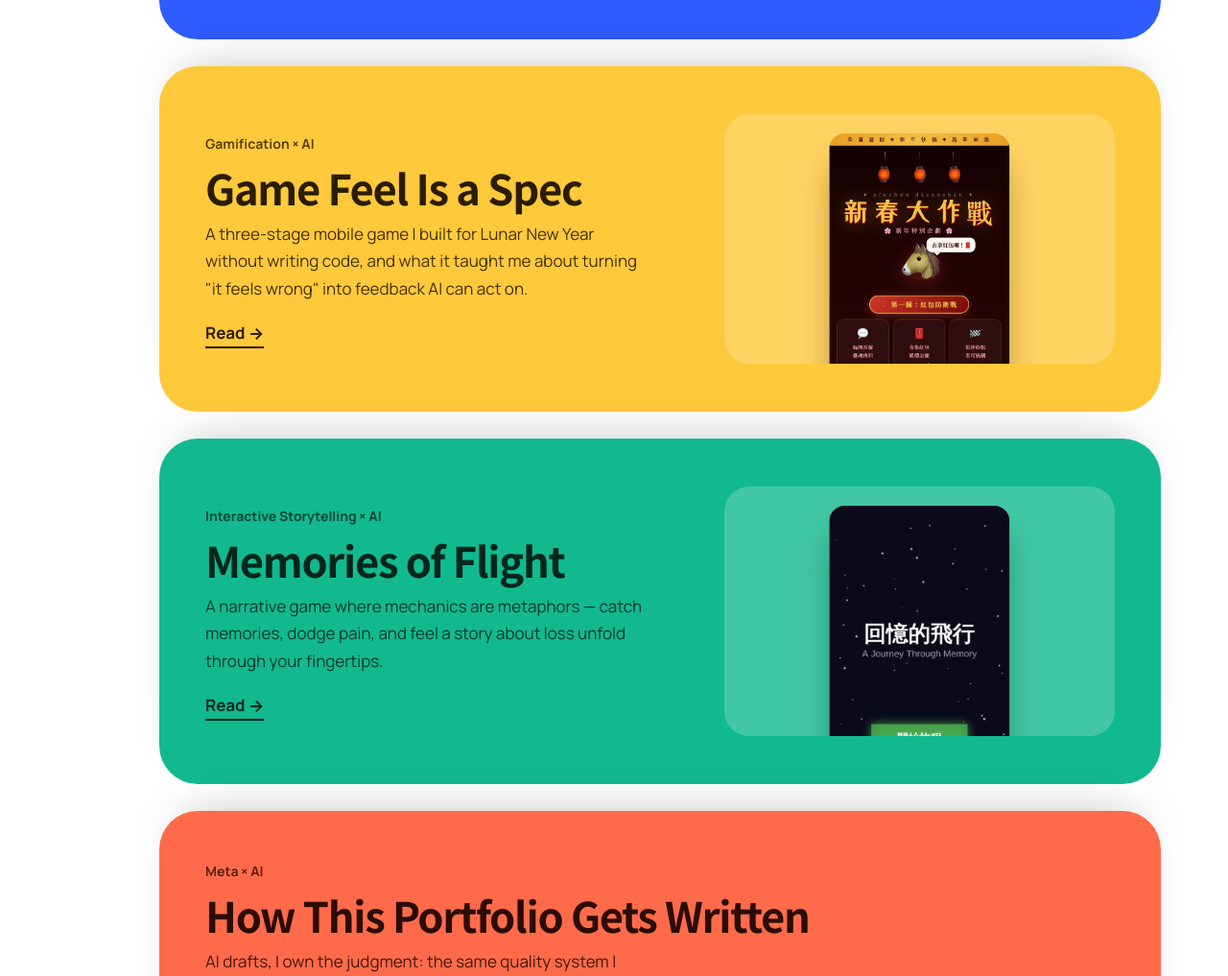
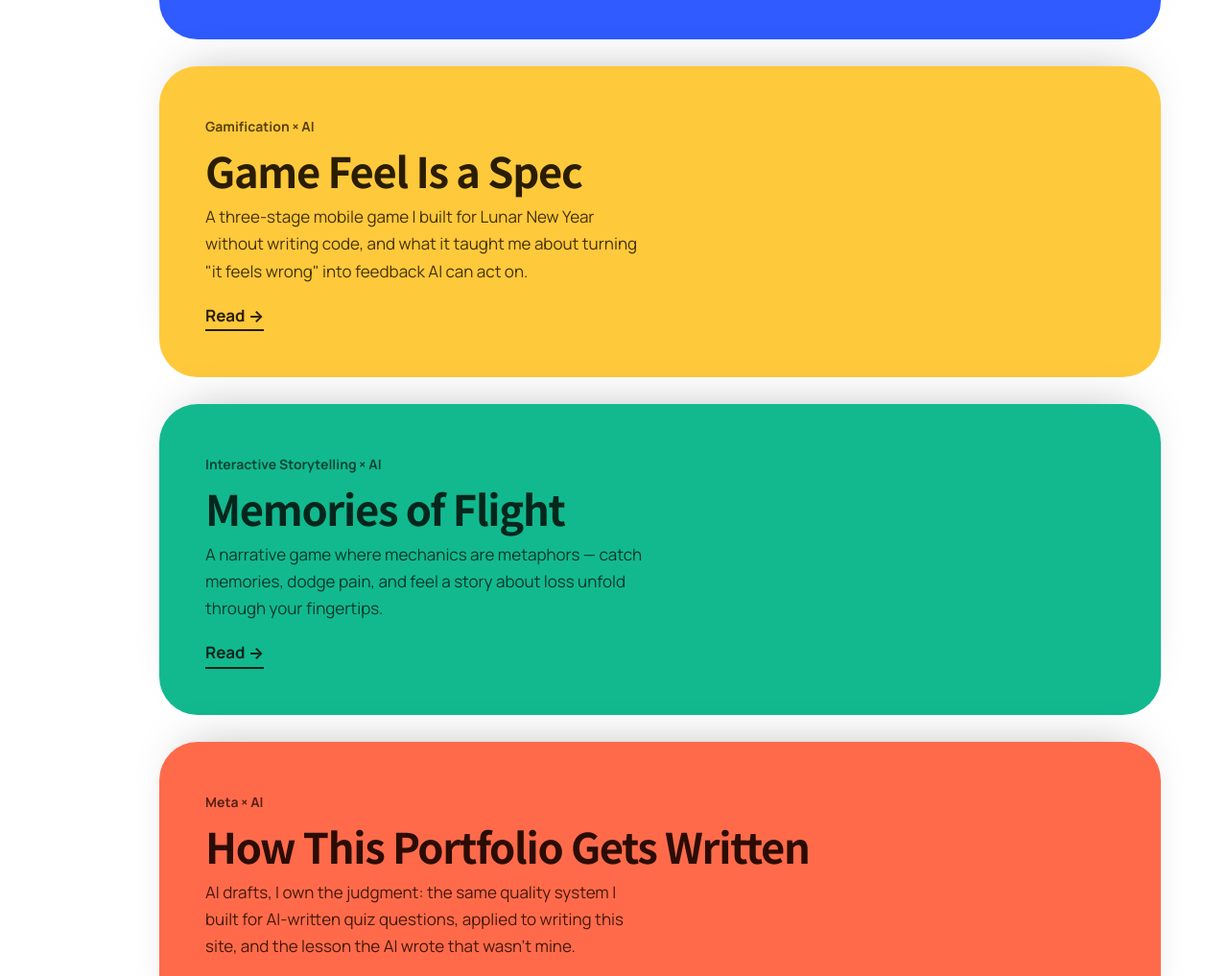
Before and after one commit to waitinghir/portfolio, a plain HTML site: page index.html in a window 1280 px wide. Shown: the part 2212-3229 px from the top of the page at 96% size. Drawn offline with Linux system fonts and the light colour scheme; animation ran at ten frames a second; a web font is replaced by a local one.

Commit message:
Home: text-only project cards
Co-Authored-By: Claude Opus 5.5 <noreply@anthropic.com>
Claude-Session: https://claude.ai/code/session_01YXNdLnzxdwqaFJAFyWbcP3

```diff
--- a/index.html
+++ b/index.html
@@ -44,12 +44,10 @@
   <h2 class="h2"><span class="lang-en">More projects</span><span class="lang-zh">其他專案</span></h2>
   <div class="deck"><a class="cardx c0 novis" href="projects/job-monitor/" style="--i:0">
       <div><span class="k">Automation × AI</span><h3><span class="lang-en">The Job Monitor That Lied for 27 Days</span><span class="lang-zh">那個騙了我 27 天的求職監控系統</span></h3><p><span class="lang-en">An AI-built daily job-search monitor that ran green on GitHub Actions for nearly a month while quietly catching nothing — and the three-act bug hunt that found out why.</span><span class="lang-zh">一個用 AI 打造的每日求職監控系統，在 GitHub Actions 上連續綠燈跑了將近一個月卻什麼都沒抓到——以及找出真相的三幕除錯偵探故事。</span></p><span class="cta"><span class="lang-en">Read</span><span class="lang-zh">閱讀</span> →</span></div>
-    </a><a class="cardx c1" href="projects/game-feel/" style="--i:1">
+    </a><a class="cardx c1 novis" href="projects/game-feel/" style="--i:1">
       <div><span class="k">Gamification × AI</span><h3><span class="lang-en">Game Feel Is a Spec</span><span class="lang-zh">手感也是規格</span></h3><p><span class="lang-en">A three-stage mobile game I built for Lunar New Year without writing code, and what it taught me about turning &quot;it feels wrong&quot; into feedback AI can act on.</span><span class="lang-zh">一款我沒寫一行程式碼、為農曆新年做的三關手機遊戲，以及它教會我的事：怎麼把「感覺不對」變成 AI 修得了的回饋。</span></p><span class="cta"><span class="lang-en">Read</span><span class="lang-zh">閱讀</span> →</span></div>
-      <div class="vis" aria-hidden="true"><img src="cny-cover.png" alt="" loading="lazy"></div>
-    </a><a class="cardx c2" href="projects/memories-of-flight/" style="--i:2">
+    </a><a class="cardx c2 novis" href="projects/memories-of-flight/" style="--i:2">
       <div><span class="k">Interactive Storytelling × AI</span><h3><span class="lang-en">Memories of Flight</span><span class="lang-zh">飛行的回憶</span></h3><p><span class="lang-en">A narrative game where mechanics are metaphors — catch memories, dodge pain, and feel a story about loss unfold through your fingertips.</span><span class="lang-zh">一款以機制作為隱喻的敘事遊戲——接住回憶、閃避傷痛，用指尖感受一段關於失去的故事。</span></p><span class="cta"><span class="lang-en">Read</span><span class="lang-zh">閱讀</span> →</span></div>
-      <div class="vis" aria-hidden="true"><img src="images/flight-title.jpg" alt="" loading="lazy"></div>
     </a><a class="cardx c3 novis" href="projects/how-this-portfolio-gets-written/" style="--i:3">
       <div><span class="k">Meta × AI</span><h3><span class="lang-en">How This Portfolio Gets Written</span><span class="lang-zh">這個作品集是怎麼寫出來的</span></h3><p><span class="lang-en">AI drafts, I own the judgment: the same quality system I built for AI-written quiz questions, applied to writing this site, and the lesson the AI wrote that wasn&#x27;t mine.</span><span class="lang-zh">AI 起草，判斷由我負責：把我替答題 App 建立的品質系統用在寫這個網站上，以及 AI 替我寫出、但不屬於我的那個教訓。</span></p><span class="cta"><span class="lang-en">Read</span><span class="lang-zh">閱讀</span> →</span></div>
     </a></div>
```
Also changed, not shown: 1 other file.
